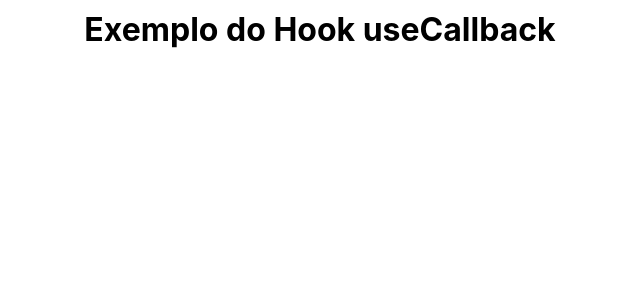
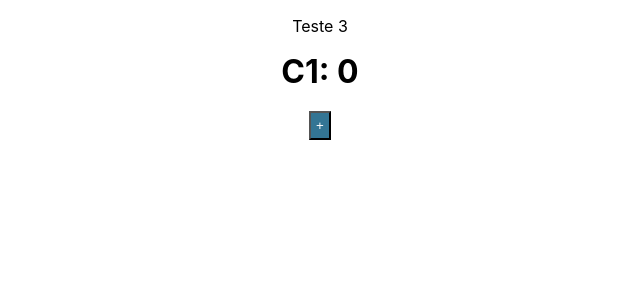
Before and after one commit to andersonjorgeg/react-hooks-e-padrao, a React (Create React App) app: page / in a window 1280 px wide. Shown: the top 300 px of the page, without its empty margins (320-960 px from the left). Built offline with nearby package versions, Linux system fonts and the light colour scheme.

Commit message:
ExUseCallback

```diff
--- a/src/templates/ExUseCallback/index.jsx
+++ b/src/templates/ExUseCallback/index.jsx
@@ -1,9 +1,39 @@
+import P from 'prop-types';
 import './styles.css';
+import React, { useState, useCallback } from 'react';
+
+const Button = React.memo(function Button({ incrementButton }) {
+  console.log('filho renderizou');
+
+  return (
+    <button
+      onClick={() => {
+        incrementButton(10);
+      }}
+    >
+      +
+    </button>
+  );
+});
+
+Button.propTypes = {
+  incrementButton: P.func,
+};
 
 export default function ExUseCallback() {
+  const [counter, setCounter] = useState(0);
+
+  const incrementCounter = useCallback((num) => {
+    setCounter((c) => c + num);
+  }, []);
+
+  console.log('pai renderizou');
+
   return (
     <div className="App">
-      <h1>Exemplo do Hook useCallback</h1>
+      <p>Teste 3</p>
+      <h1>C1: {counter}</h1>
+      <Button incrementButton={incrementCounter} />
     </div>
   );
 }
```
